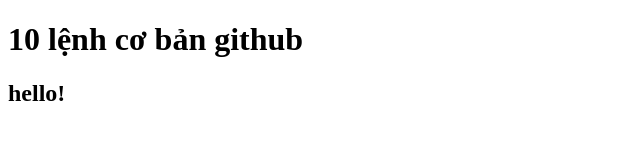
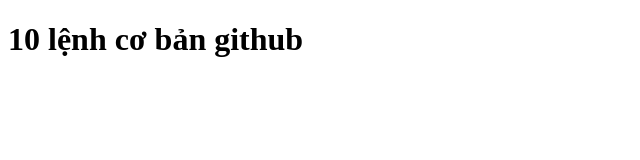
Before and after one commit to nguyenthang2469/mywebsite, a plain HTML site: page index.html in a window 1280 px wide. Shown: the full height of the page, 0-640 px from the left. Drawn offline with Linux system fonts and the light colour scheme.

Commit message:
delete tag h2

```diff
--- a/index.html
+++ b/index.html
@@ -8,6 +8,5 @@
 </head>
 <body>
     <h1>10 lệnh cơ bản github</h1>
-    <h2>hello!</h2>
 </body>
 </html>
```
